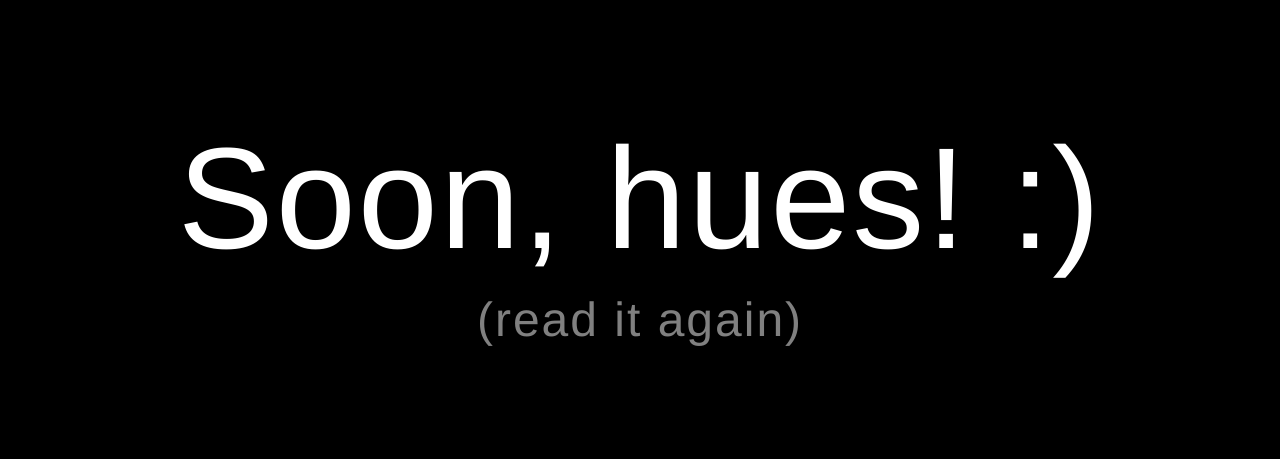
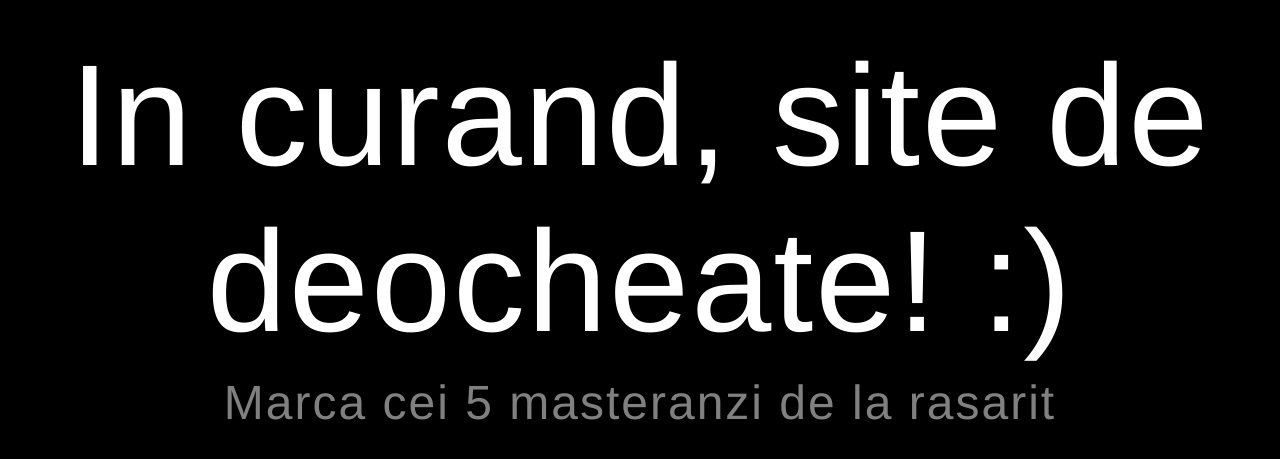
Before and after one commit to vromann/revhue, a plain HTML site: page index.html in a window 1280 px wide. Shown: the part 169-628 px from the top of the page. Drawn offline with Linux system fonts and the light colour scheme.

Commit message:
Update index.html

```diff
--- a/index.html
+++ b/index.html
@@ -29,8 +29,8 @@
 </head>
 <body>
   <div>
-    <div>Soon, hues! :)</div>
-    <div class="hint">(read it again)</div>
+    <div>In curand, site de deocheate! :)</div>
+    <div class="hint">Marca cei 5 masteranzi de la rasarit</div>
   </div>
 </body>
 </html>
```
